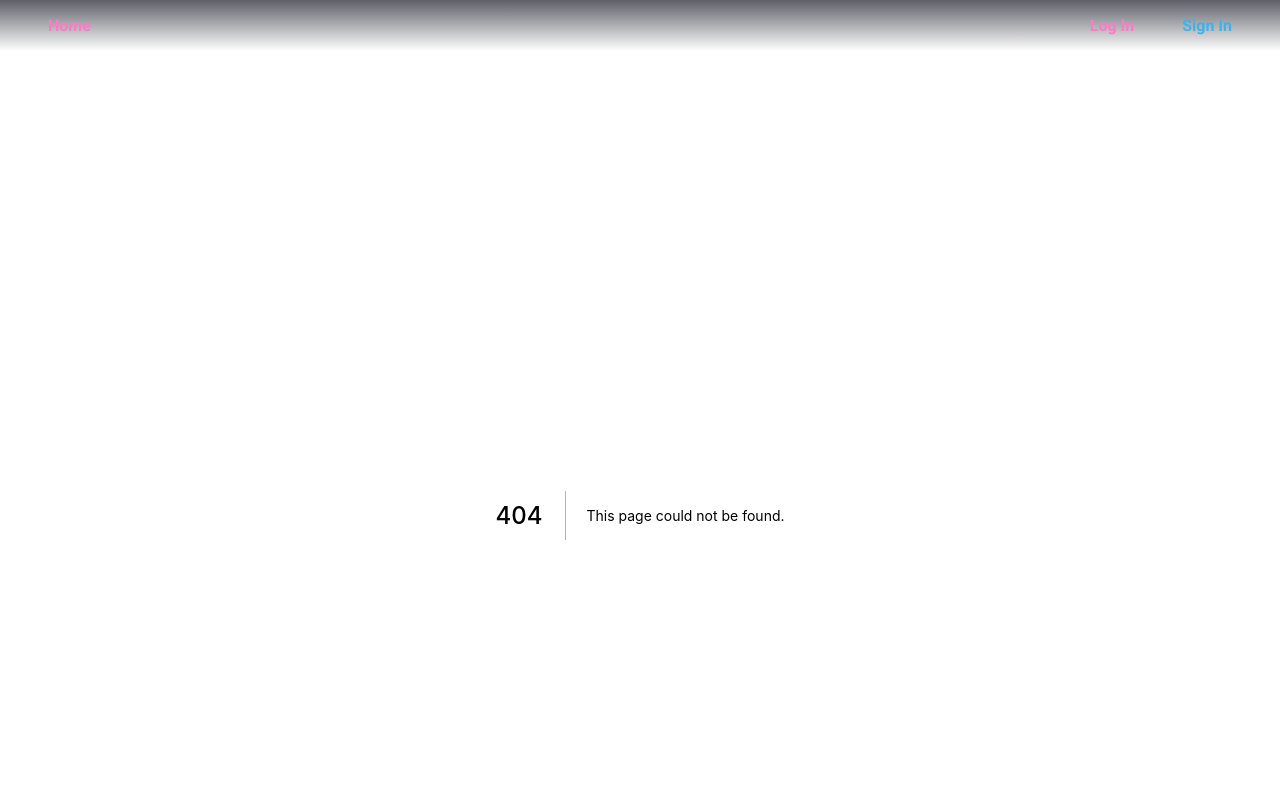
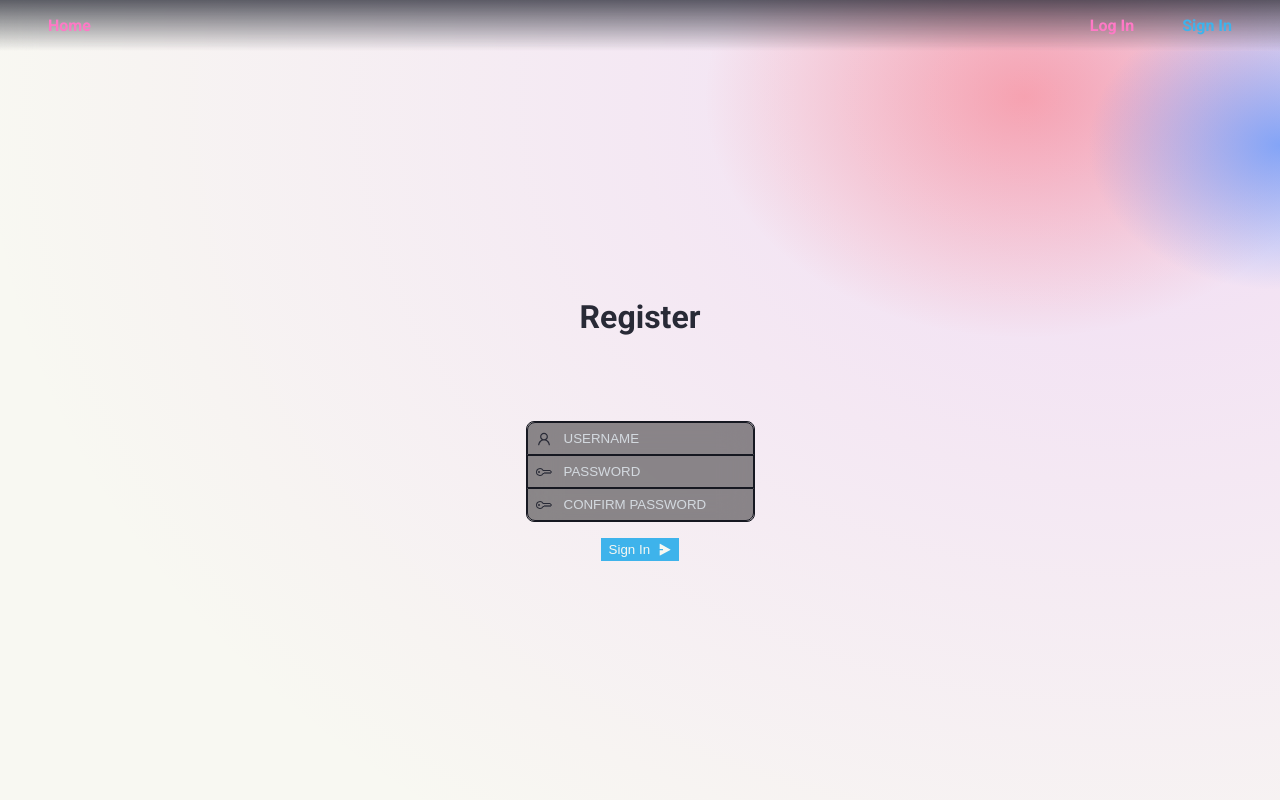
Before and after one commit to euaaron/react-test, a Next.js app: page /signin in a window 1280 px wide. Before the commit this address had no page. Shown: the top 800 px of the page. Built offline with nearby package versions, Linux system fonts and the light colour scheme.

Commit message:
feat: created signin form layout

```diff
--- /dev/null
+++ b/pages/signin.tsx
@@ -0,0 +1,48 @@
+import type { NextPage } from 'next'
+import Head from 'next/head'
+
+import { AiOutlineUser } from 'react-icons/ai'
+import { BsKey } from 'react-icons/bs'
+import { RiSendPlane2Fill } from 'react-icons/ri'
+
+import Card from '@components/shared/Card/Card'
+import Input from '@components/shared/Input/Input'
+
+import style from '@styles/Signin.module.scss'
+import Button from '@components/shared/Button/Button'
+
+const SigIn: NextPage = () => {
+  function handleSubmit(e: any) {
+    e.preventDefault()
+  }
+
+  return (
+    <>
+      <Head>
+        <title>React Test | Sign In</title>
+        <meta name="description" content="React Test SigIn page." />
+      </Head>
+
+      <h1>Register</h1>
+
+      <form onSubmit={handleSubmit} className={style.signForm}>
+        <Card>
+          <Input name="username" type="text">
+            <AiOutlineUser />
+          </Input>
+          <Input name="password" type="password">
+            <BsKey />
+          </Input>
+          <Input name="confirm-password" type="password">
+            <BsKey />
+          </Input>
+        </Card>
+        <Button type="submit">
+          Sign In <RiSendPlane2Fill />
+        </Button>
+      </form>
+    </>
+  )
+}
+
+export default SigIn
--- /dev/null
+++ b/styles/Signin.module.scss
@@ -0,0 +1,11 @@
+.signForm {
+  display: flex;
+  flex-direction: column;
+  align-items: center;
+  justify-content: center;
+  gap: 1rem;
+
+  width: 100%;
+  height: 100%;
+  padding: 4rem 8rem;
+}
```
